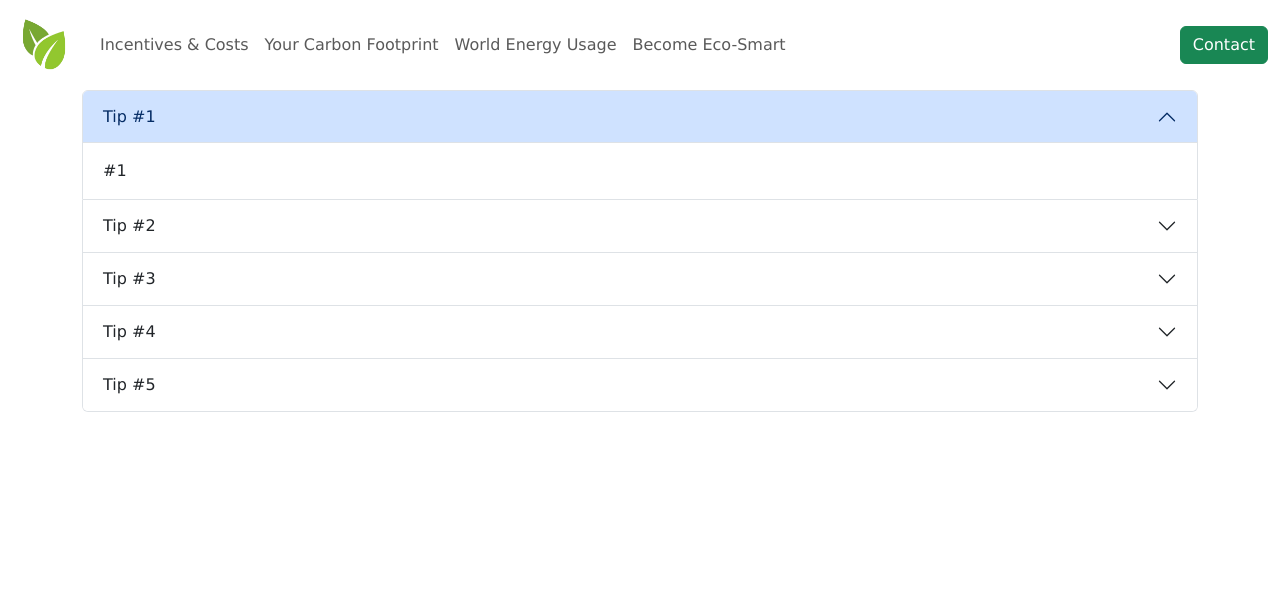
After one commit to mkmkaksl/EarthFirst, a Django app: page /tips in a window 1280 px wide. The commit adds this page. Shown: the top 611 px of the page. Run offline with Django 4.2, Linux system fonts and the light colour scheme; parts of the project's set-up code (start-up, migrations or seed data) failed here and were passed over; some libraries are stand-ins or nearby versions.

Commit message:
boostrap and better navbar

```diff
--- a/greenClean/static/greenClean/styles.css
+++ b/greenClean/static/greenClean/styles.css
@@ -28,17 +28,17 @@ header {
 }
 
 /* Nav Bar */
-.navbar{
-    /* display: flex;
-    align-self: flex-start;
-    justify-content: center; */
+/*.navbar{
     display: grid;
     grid-template-columns: 1fr 8fr 1fr;
     place-items: center;
     border-radius: 5px;
     max-height: var(--nav-height);
+<<<<<<< Updated upstream
     border: 1px solid black;
     /* margin-top:10px; */
+=======
+>>>>>>> Stashed changes
  }
  #nav-m, #nav-r, #nav-l {
     max-height: var(--nav-height);
@@ -94,7 +94,7 @@ header {
     justify-content: space-evenly;
     height:30px;
  }
-
+*/
 
 #upBtn {
    aspect-ratio: 1;
--- a/greenClean/templates/greenClean/layout.html
+++ b/greenClean/templates/greenClean/layout.html
@@ -12,36 +12,42 @@
     <title>Green Clean: {% block title %}{% endblock %}</title>
     <link rel="stylesheet" href="{% static 'greenClean/styles.css' %}">
     <script src="{% static 'fontawesomefree/js/all.min.js' %}" defer></script>
+    <link rel="stylesheet" href="https://cdn.jsdelivr.net/npm/bootstrap@5.3.2/dist/css/bootstrap.min.css">
 </head>
 <body>
-    <a id="top"></a>
-    <header>
-        <div class="navbar">
-            <div id="nav-l">
-                <a href="{% url 'index' %}">
-                    <img src="{% static 'greenClean/images/logo-nobg.png' %}" alt="Green Clean logo">
-                </a>
+    <nav id="top" class="navbar navbar-expand-lg">
+        <div class="container-fluid">
+            <a class="navbar-brand" href="{% url 'index' %}">
+                <img src="{% static 'greenClean/images/logo-nobg.png' %}" alt="Green Clean logo" width="64" height="64">
+            </a>
+            <button class="navbar-toggler" type="button" data-bs-toggle="collapse" data-bs-target="#navbarNav" aria-controls="navbarNav" aria-expanded="false" aria-label="Toggle navigation">
+                <span class="navbar-toggler-icon"></span>
+            </button>
+            <div class="collapse navbar-collapse" id="navbarNav">
+                <ul class="navbar-nav">
+                    <li class="nav-item">
+                        <a class="nav-link" href="">Incentives & Costs</a>
+                    </li>
+                    <li class="nav-item">
+                        <a class="nav-link" href="">Your Carbon Footprint</a>
+                    </li>
+                    <li class="nav-item">
+                    <a class="nav-link" href="/map">World Energy Usage</a>
+                    </li>
+                    <li class="nav-item">
+                        <a class="nav-link" href="/tips">Become Eco-Smart</a>
+                    </li>
+                </ul>
             </div>
+            <button class="btn btn-success">Contact</button>
+        </div>
+    </nav>
 
-            <div id="nav-m">
-                <div class="nav-m-container">
-                    <button class="nav-btn"><a href="">Incentives & Costs</a></button>
-                    <button class="nav-btn"><a href="">Your Carbon Footprint</a></button>
-                    <button class="nav-btn"><a href="/map">World Energy Usage</a></button>
-                    <button class="nav-btn"><a href="">Become Eco-Smart</a></button>
-                </div>
-            </div>
+    <div class="container">
+        {% block body %}
+        {% endblock %}
+    </div>
 
-            <div id="nav-r">
-                <!-- We might change this to the login button later depending on how much time we have left-->
-                <button class="nav-btn nav-contact">Contact</button>
-            </div>
-        </div>
-    </header>
-
-    {% block body %}
-
-    {% endblock %}
     <footer>
         <div id="upBtn">
             <button>
@@ -51,6 +57,6 @@
             </button>
         </div>
     </footer>
-
+    <script src="https://cdn.jsdelivr.net/npm/bootstrap@5.3.2/dist/js/bootstrap.min.js" integrity="sha384-BBtl+eGJRgqQAUMxJ7pMwbEyER4l1g+O15P+16Ep7Q9Q+zqX6gSbd85u4mG4QzX+" crossorigin="anonymous"></script>
 </body>
 </html>
--- /dev/null
+++ b/greenClean/templates/greenClean/tips.html
@@ -0,0 +1,75 @@
+{% extends "greenClean/layout.html" %}
+
+{% block title %}Tips{% endblock %}
+{% block metaDescription %}Tips to be eco-smart{% endblock %}
+{% block metaKeywords %}Eco-friendly tips{% endblock %}
+
+{% block body %}
+<div class="accordion" id="accordionExample">
+    <!-- Tip #1-->
+    <div class="accordion-item">
+      <h2 class="accordion-header">
+        <button class="accordion-button" type="button" data-bs-toggle="collapse" data-bs-target="#collapseOne" aria-expanded="true" aria-controls="collapseOne">
+            Tip #1
+        </button>
+      </h2>
+      <div id="collapseOne" class="accordion-collapse collapse show" data-bs-parent="#accordionExample">
+        <div class="accordion-body">
+            #1
+        </div>
+      </div>
+    </div>
+    <!-- Tip #2 -->
+    <div class="accordion-item">
+      <h2 class="accordion-header">
+        <button class="accordion-button collapsed" type="button" data-bs-toggle="collapse" data-bs-target="#collapseTwo" aria-expanded="false" aria-controls="collapseTwo">
+            Tip #2
+        </button>
+      </h2>
+      <div id="collapseTwo" class="accordion-collapse collapse" data-bs-parent="#accordionExample">
+        <div class="accordion-body">
+            #2
+        </div>
+      </div>
+    </div>
+    <!-- Tip #3 -->
+    <div class="accordion-item">
+      <h2 class="accordion-header">
+        <button class="accordion-button collapsed" type="button" data-bs-toggle="collapse" data-bs-target="#collapseThree" aria-expanded="false" aria-controls="collapseThree">
+            Tip #3
+        </button>
+      </h2>
+      <div id="collapseThree" class="accordion-collapse collapse" data-bs-parent="#accordionExample">
+        <div class="accordion-body">
+            #3
+        </div>
+      </div>
+    </div>
+    <!-- Tip #4 -->
+    <div class="accordion-item">
+        <h2 class="accordion-header">
+          <button class="accordion-button collapsed" type="button" data-bs-toggle="collapse" data-bs-target="#collapseFour" aria-expanded="false" aria-controls="collapseFour">
+              Tip #4
+          </button>
+        </h2>
+        <div id="collapseFour" class="accordion-collapse collapse" data-bs-parent="#accordionExample">
+          <div class="accordion-body">
+              #4
+          </div>
+        </div>
+    </div>
+    <!-- Tip #5 -->
+    <div class="accordion-item">
+        <h2 class="accordion-header">
+          <button class="accordion-button collapsed" type="button" data-bs-toggle="collapse" data-bs-target="#collapseFive" aria-expanded="false" aria-controls="collapseFive">
+              Tip #5
+          </button>
+        </h2>
+        <div id="collapseFive" class="accordion-collapse collapse" data-bs-parent="#accordionExample">
+          <div class="accordion-body">
+              #5
+          </div>
+        </div>
+    </div>
+</div>
+{% endblock %}
--- a/greenClean/urls.py
+++ b/greenClean/urls.py
@@ -5,5 +5,6 @@ from . import views
 urlpatterns = [
     path("", views.index, name="index"),
     path("map", views.mapForm, name="mapForm"),
-    path("map/<int:year>", views.mapView, name="mapView")
+    path("map/<int:year>", views.mapView, name="mapView"),
+    path("tips", views.tips, name="tips")
 ]
--- a/greenClean/views.py
+++ b/greenClean/views.py
@@ -109,3 +109,6 @@ def mapView(request, year):
     return render(request, "greenClean/map.html", {
         "map": fig.to_html(full_html=False),
     })
+
+def tips(request):
+    return render(request, "greenClean/tips.html")
```
